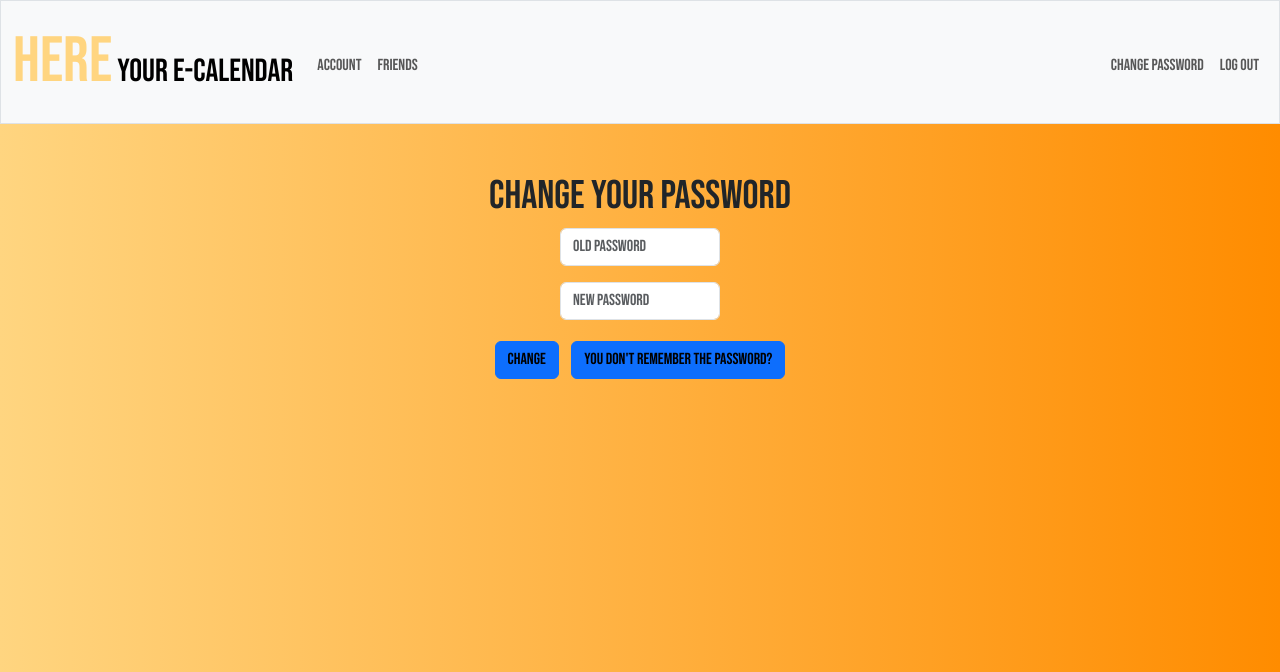
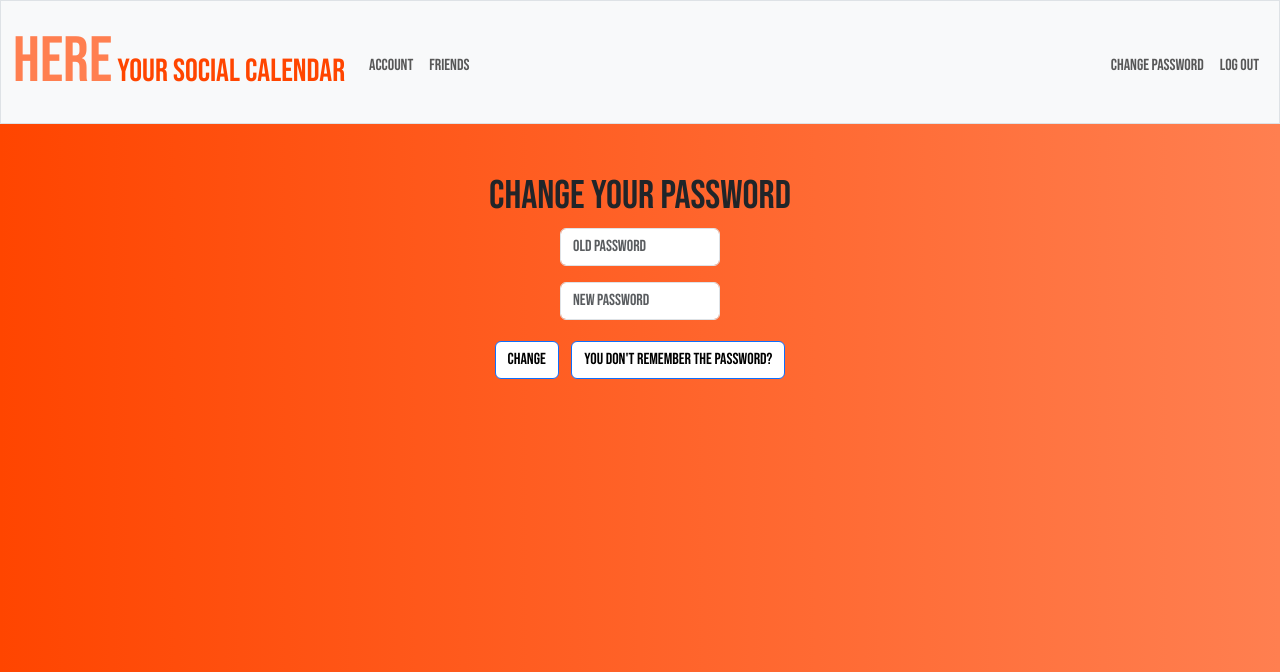
Before and after one commit to giusber2005/here, a Flask app: page /change in a window 1280 px wide. Shown: the top 672 px of the page. Run offline with Flask 3, Linux system fonts and the light colour scheme; a user stored in the database is signed in; some libraries are stand-ins or nearby versions.

Commit message:
design improvements

```diff
--- a/static/css/styles.css
+++ b/static/css/styles.css
@@ -1,7 +1,7 @@
 
 body {
     font-family: "Bebas Neue";
-    background: linear-gradient(to right, #FFD580, #FF8C00);
+    background: linear-gradient(to right, #FF4500, #FF7F50);
 }
 
 
@@ -46,4 +46,5 @@ th {
 .btn {
     color: black;
     margin: 5px;
+    background-color: white;
 }
--- a/templates/root.html
+++ b/templates/root.html
@@ -33,7 +33,7 @@
 
         <nav class="bg-light border navbar navbar-expand-md navbar-light">
             <div class="container-fluid">
-                <a class="navbar-brand" href="/"><span style="color: #FFD580; font-size: 200%;">HERE</span> your e-calendar</a>
+                <a class="navbar-brand" href="/"><span style="color: #FF7F50; font-size: 200%;">HERE</span> <span style="color: #FF4500">your social calendar</span></a>
                 <button aria-controls="navbar" aria-expanded="false" aria-label="Toggle navigation" class="navbar-toggler" data-bs-target="#navbar" data-bs-toggle="collapse" type="button">
                     <span class="navbar-toggler-icon"></span>
                 </button>
```
Also changed, not shown: static/images/Screenshot 2024-09-01 at 15.37.46.png (deleted), static/images/Screenshot 2024-09-01 at 15.38.24.png (deleted), static/images/Screenshot 2024-09-01 at 15.38.34.png (deleted), static/images/Screenshot 2024-09-01 at 15.39.56.png (deleted), static/images/Screenshot 2024-09-01 at 16.22.02 copy.png (added), static/images/Screenshot 2024-09-01 at 16.22.02.png (added), static/images/Screenshot 2024-09-01 at 16.22.13.png (added), static/images/favicon.ico, 1 other file.
